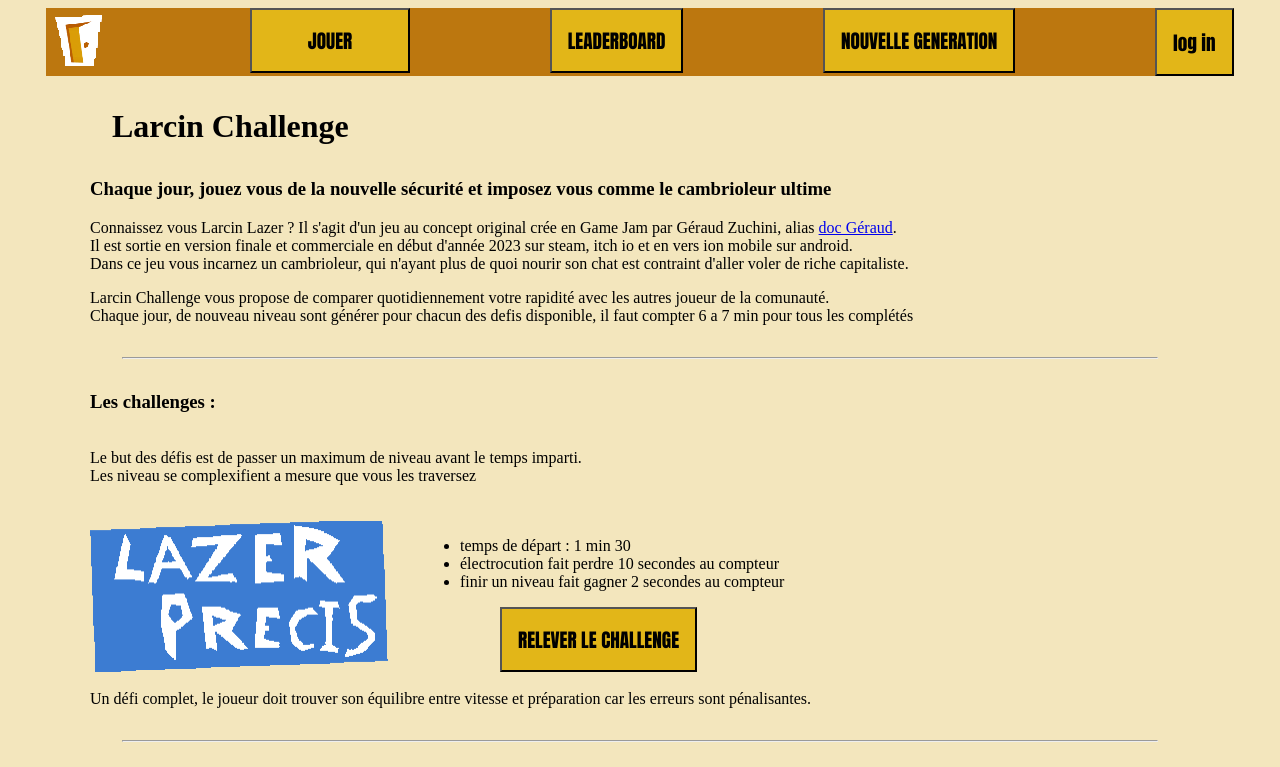
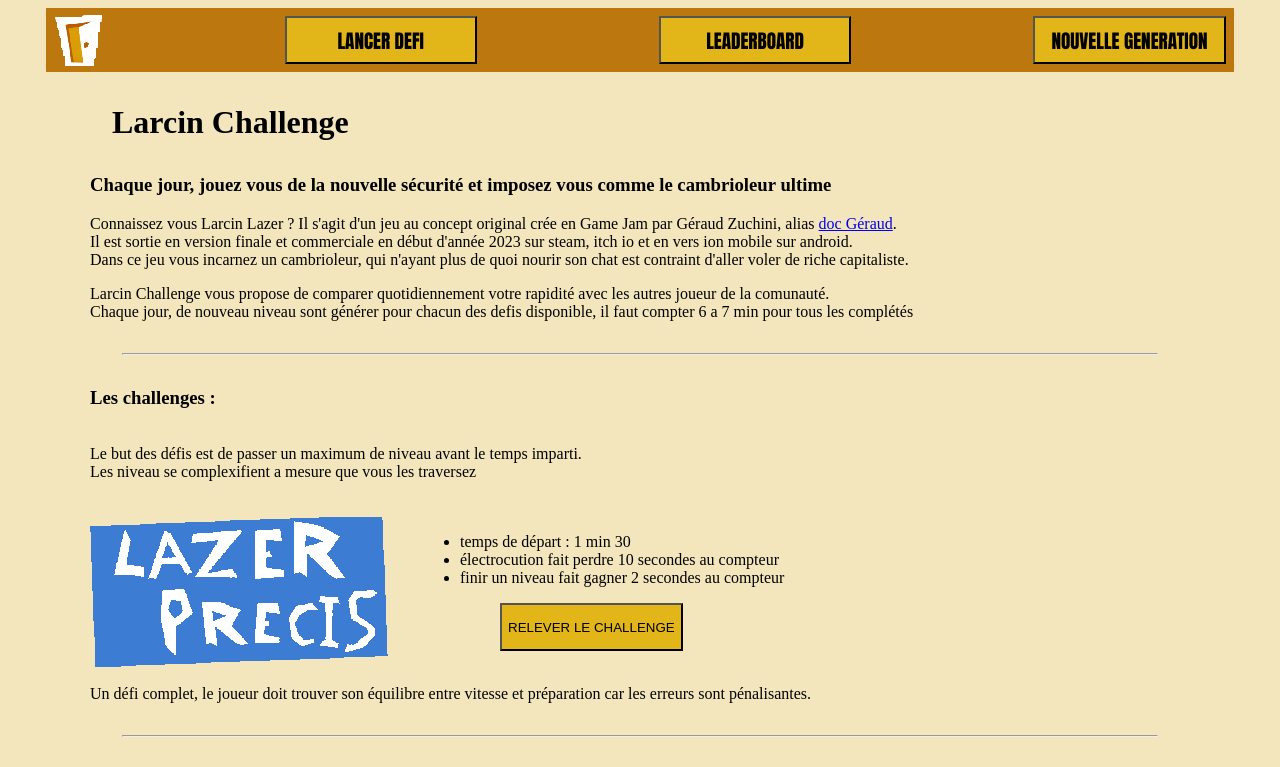
Before and after one commit to fraxi0n/Larcin-chall, a React (Create React App) app in the folder client/: page / in a window 1280 px wide. Shown: the top 767 px of the page. Built offline with nearby package versions, Linux system fonts and the light colour scheme.

Commit message:
get lg from url

```diff
--- a/client/src/App.css
+++ b/client/src/App.css
@@ -1,23 +1,40 @@
 nav {
   display: flex;
   justify-content: space-between;
+  align-content: center;
   background-color: #BC770F;
+  height: 64px;
   /* padding-left: 2%; */
 
+}
+
+button {
+  height: 3rem;
+  background-color: #E2B618;
 
 
 }
 
-button {
-  background-color: #E2B618;
+.dropdown {
+  width: 80%;
+
+
+}
+
+.nav-button {
+
   text-align: center;
   font-weight: 500;
   font-family: Impact, Haettenschweiler, 'Arial Narrow Bold', sans-serif;
   font-size: larger;
-  padding: 1rem;
-  min-height: 3rem;
+  padding: 0 1rem;
+  /* height: 3rem; */
 
+  margin: .5rem;
+
+  min-width: 12rem;
 }
+
 
 body {
   background-color: #f3e6bd;
--- a/client/src/component/Dropdown.tsx
+++ b/client/src/component/Dropdown.tsx
@@ -15,26 +15,26 @@
 
   const [isOpen, setIsOpen] = useState(false)
 
-  const getWidth = () => {
+  // const getWidth = () => {
 
-    if (!remWidth) {
-      return "auto"
-    }
-
-    return remWidth + "rem"
-
-  }
+  //   if (!remWidth) {
+  //     return "auto"
+  //   }
+  //   return remWidth + "rem"
+  // }
 
   return (
     <div
+      className='dropdown'
       style={{ position: "relative" }}
-      onMouseEnter={() => { !isDisable && setIsOpen(true) }}
+      onClick={() => { !isDisable && setIsOpen(true) }}
       onMouseLeave={() => { setIsOpen(false) }}
     >
 
       <button
+        className='dropdown'
         disabled={isDisable}
-        style={{ width: getWidth() }}
+      // style={{ width: getWidth() }}
 
 
       >
@@ -44,15 +44,22 @@
 
       {isOpen && textContents.map((content, i) => {
         return <Link to="/play">
-          <button style={{ width: getWidth(), position: "absolute", left: "0", top: (i + 1) * 3.5 + "rem" }}> {content} </button>
+          <button className='dropdown' style={{ position: "absolute", left: "0", top: (i + 1) * 3 + "rem" }}
+          > {content} </button>
+
         </Link>
 
       })}
 
     </div>
 
+    // <Link to="/play">
+    //   <button > LANCER DEFI </button>
+    // </Link>
+
 
   );
+
 };
 
 export default Dropdown;
--- a/client/src/component/Game.tsx
+++ b/client/src/component/Game.tsx
@@ -2,7 +2,7 @@
 // import './button-icon.scss';
 
 let largeurEcran = window.innerWidth;
-let hauteurEcran = window.innerHeight;
+// let hauteurEcran = window.innerHeight;
 
 
 type Props = {
@@ -33,7 +33,7 @@
       console.log('Screen size changed');
       // You can also access the updated screen dimensions using window.innerWidth and window.innerHeight.
       largeurEcran = window.innerWidth;
-      hauteurEcran = window.innerHeight;
+      // hauteurEcran = window.innerHeight;
       setWidth(largeurEcran * 0.85)
 
     };
@@ -69,7 +69,7 @@
           width > 500 ?
             <iframe
               className='canvas'
-              src="http://127.0.0.1:5500/game/index.html?mod=1&id=1"  // Replace with your desired URL
+              src={"http://127.0.0.1:5500/game/index.html#?lg=" + width + "&mod=1"}  // Replace with your desired URL
               title="larcin précis"
               width={width}                   // Set the width as per your requirement
               height={height}               // Set the height as per your requirement
--- a/client/src/component/Navbar.tsx
+++ b/client/src/component/Navbar.tsx
@@ -1,4 +1,4 @@
-import React from 'react';
+import React, { useEffect, useState } from 'react';
 import Dropdown from './Dropdown';
 
 import './../App.css';
@@ -7,49 +7,87 @@
 import welcomeImg from '../asset/Sporte.png';
 import playImg from '../asset/larcin.png'
 
+const limitScreen = 780
+let largeurEcran = window.innerWidth;
+// let hauteurEcran = window.innerHeight;
 
 type Props = { isConnected?: boolean };
 const NavBar = ({ isConnected = false }: Props) => {
+
+  // const [height, setHeight] = useState(10)
+  const [width, setWidth] = useState(window.innerWidth);
+
+  useEffect(() => {
+    const handleResize = () => {
+      console.log('Screen size changed');
+      // You can also access the updated screen dimensions using window.innerWidth and window.innerHeight.
+      largeurEcran = window.innerWidth;
+      // hauteurEcran = window.innerHeight;
+      setWidth(window.innerWidth)
+
+    };
+
+    window.addEventListener('resize', handleResize);
+
+    return () => {
+      window.removeEventListener('resize', handleResize);
+    };
+  }, []);
+
+
+
 
 
   return (
     <nav className='nav'>
 
-
       <Link to="/">
         <img src={welcomeImg} alt='Go to welcome page'></img>
       </Link>
 
+      {width > limitScreen ?
+        <>
 
-      <Dropdown
+
+          <Link to="/play">
+            <button className='nav-button' > LANCER DEFI </button>
+          </Link>
+
+          {/* <Dropdown
         isDisable={isConnected}
         textTitle={'JOUER'}
         textContents={['LARCIN PRECIS', 'LARCIN MORTEL', 'LARCIN ECLAIR']}
         remWidth={10}
       >
 
-        <img src={playImg} alt='Go to welcome page'></img>
 
-      </Dropdown>
+      </Dropdown> */}
+
+          {/* <img src={playImg} alt='Go to welcome page'></img> */}
+
+          <Link to="/leaderboard"><button className='nav-button'>
+            LEADERBOARD
+          </button></Link>
+          <Link to="/mapgen"><button className='nav-button'>
+            NOUVELLE GENERATION
+          </button></Link>
+        </>
+        :
+        <>
+          <Dropdown
+            isDisable={false}
+            textTitle={'MENU'}
+            textContents={['jouer', 'sqdf', 'LARCIN ECLAIR']}
+          ></Dropdown>
+
+        </>
+
+
+      }
 
 
 
-      <Link to="/leaderboard"><button>
-        LEADERBOARD
-      </button></Link>
-
-      <Link to="/mapgen"><button>
-        NOUVELLE GENERATION
-      </button></Link>
-
-
-      <button>
-        {isConnected ? <>log out</> : <>log in</>}
-      </button>
-
-
-
-    </nav>
+    </nav >
   );
 };
 
```
Also changed, not shown: 1 other file (tests, documents, lock files or other folders).
